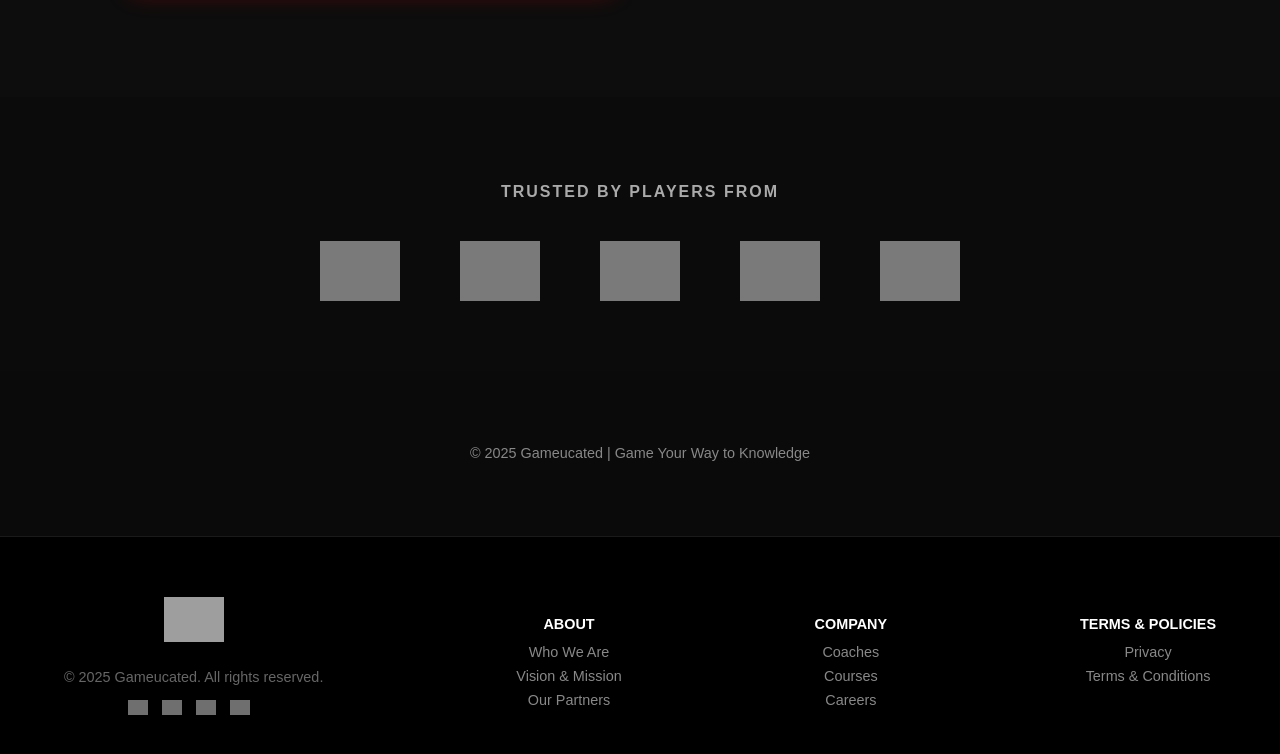
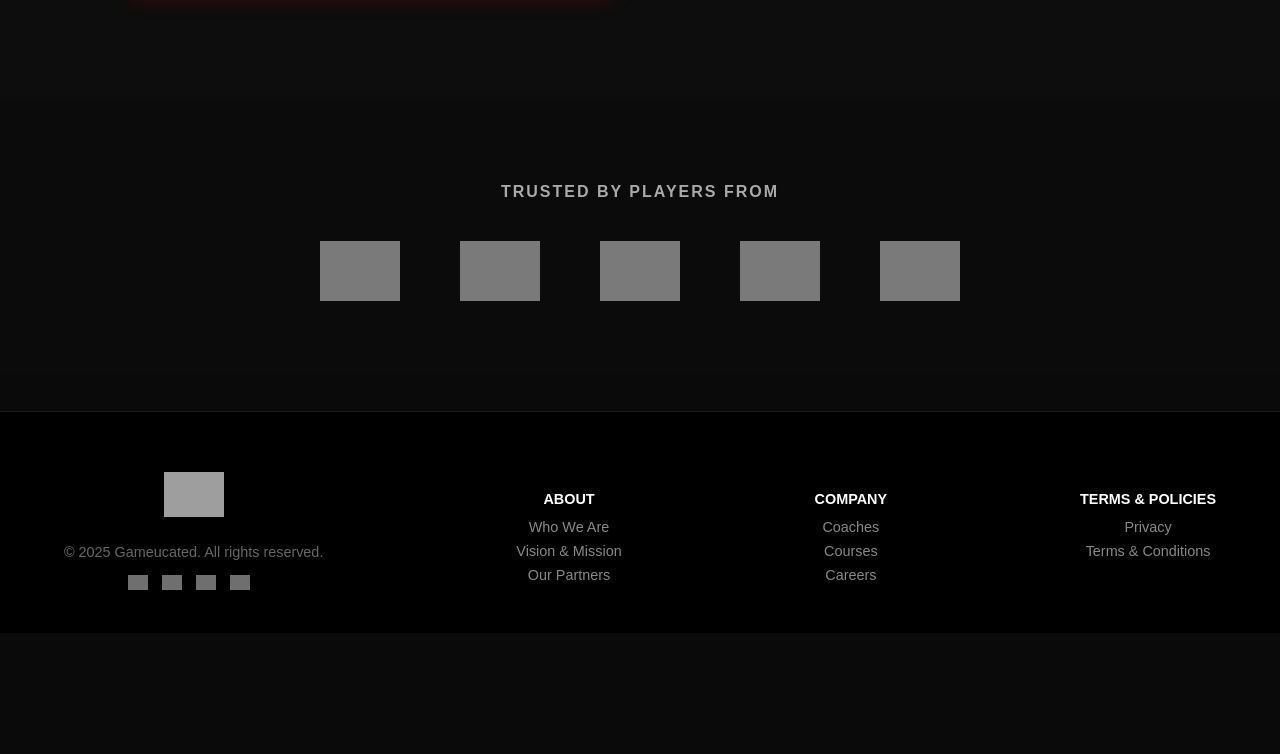
Before and after one commit to Gabbyantonio/Gameucated, a plain HTML site: page index.html in a window 1280 px wide. Shown: the part 1363-2117 px from the top of the page. After the commit the page ends 1996 px from the top, so only its background shows below. Drawn offline with Linux system fonts and the light colour scheme; grey boxes are pictures that could not be loaded.

```diff
--- a/index.html
+++ b/index.html
@@ -76,10 +76,6 @@
   </div>
 </section>
 
-
-  <footer>
-    <p>© 2025 Gameucated | Game Your Way to Knowledge</p>
-  </footer>
 </body><footer class="main-footer">
   <div class="footer-top">
     <div class="footer-logo">
```
Also changed, not shown: about.html (+0 -3 lines), coaches.html (+0 -5 lines), courses.html (+0 -5 lines), reviews.html (+0 -3 lines).
